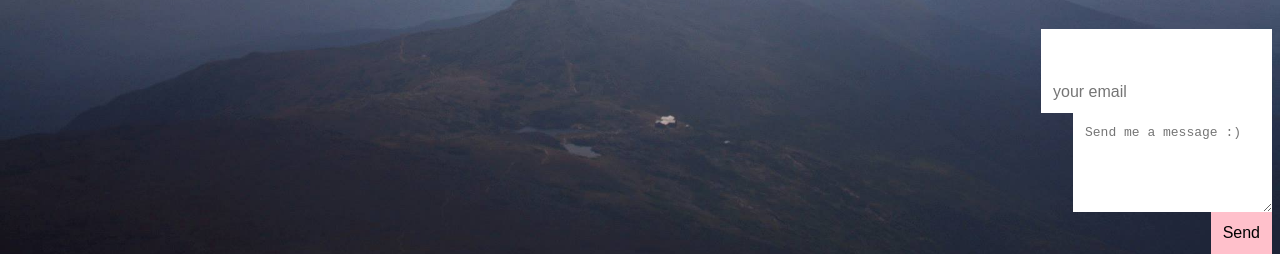
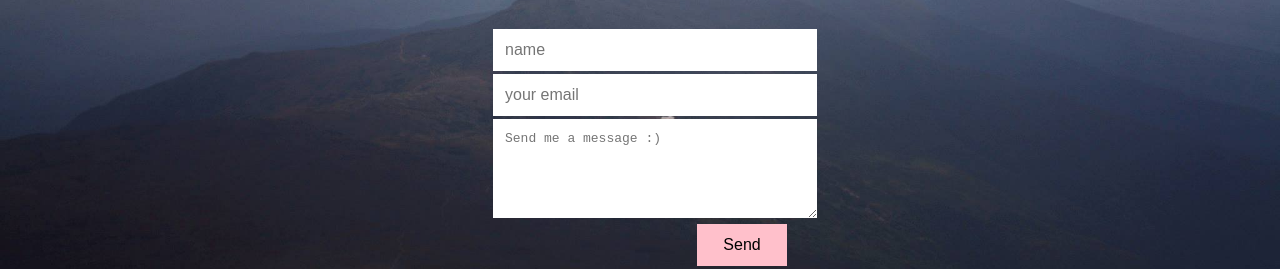
Before and after one commit to AliceFanYang/AliceFanYang.github.io, a plain HTML site: page index.html in a window 1280 px wide. Shown: the part 550-819 px from the top of the page. Drawn offline with Linux system fonts and the light colour scheme.

Commit message:
fixed message form

```diff
--- a/index.html
+++ b/index.html
@@ -14,13 +14,14 @@
 
     <p>Computer Science Major @ Smith College</p>
 
-
-    <form action="//formspree.io/your@email.com" method="POST">
-    	<input type="text" name="name" placeholder"name">
-    	<input type="email" name="_replyto" placeholder="your email">
-    	<textarea name="message" rows="5" placeholder="Send me a message :)" ></textarea>
-    	<input type="submit" value="Send">
-    </form>
+    <section class="form">
+	    <form action="//formspree.io/alice.f.yang@gmail.com" method="POST">
+	    	<input type="text" name="name" placeholder="name">
+	    	<input type="email" name="_replyto" placeholder="your email">
+	    	<textarea name="message" rows="5" placeholder="Send me a message :)" ></textarea>
+	    	<input type="submit" value="Send">
+	    </form>
+	</section>
 
     <!--
     <input type="text" placeholder="Send me a comment!">
--- a/style.css
+++ b/style.css
@@ -1,6 +1,7 @@
 body {
     text-align: center;
     background: url('/img/background-image.jpg');
+    background: <a href='/img/background-image.jpg'/>;
     background-size: cover;
     background-position: center center;
     background-repeat: no-repeat;
@@ -17,21 +18,30 @@ p {
     font-size: 2em;
 }
 
+section {
+    display: block;
+    margin: 0 auto;
+}
+
 form {
     display: block;
-
+    width: 300px;
+    margin: 0 auto;
 }
 
 input,
 textarea {
-    float: right;
-    clear: both;
+    display: block;
+    width: 100%;
     border: 0;
     padding: 12px;
+    margin: 3px;
     font-size: 1em;
 }
 
 input[type="submit"] {
+    float: right;
+    width: 30%;
     background: pink;
     color: black;
 }
```
